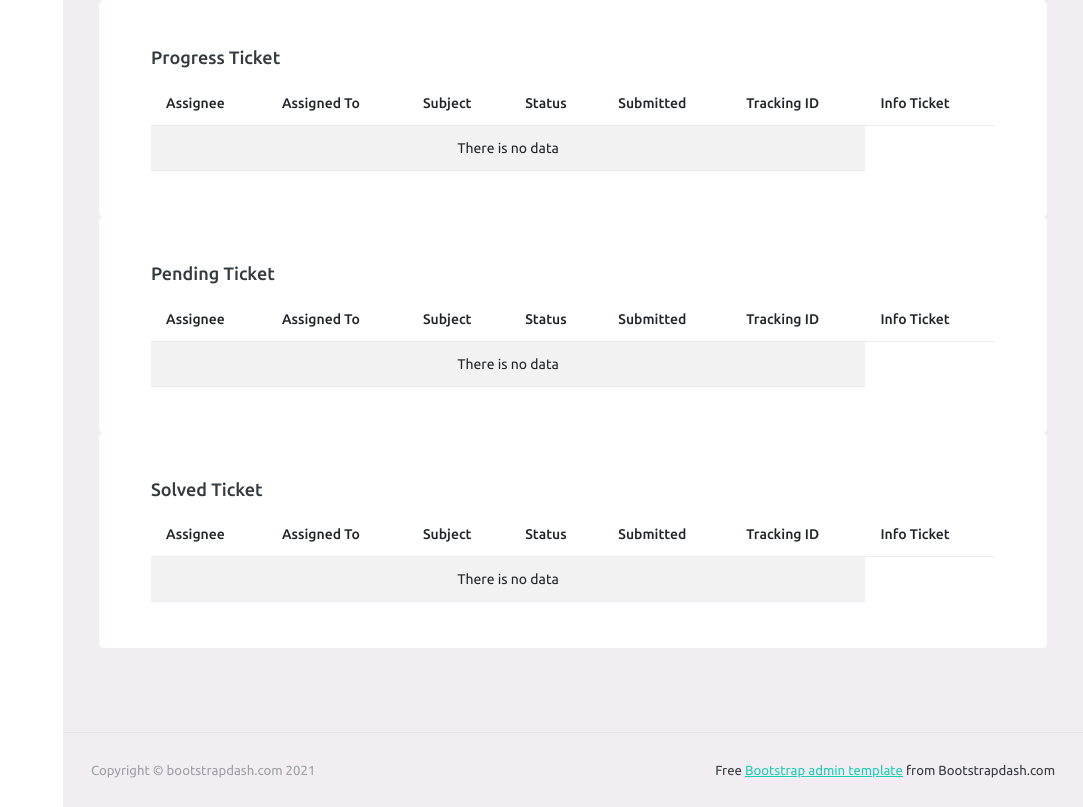
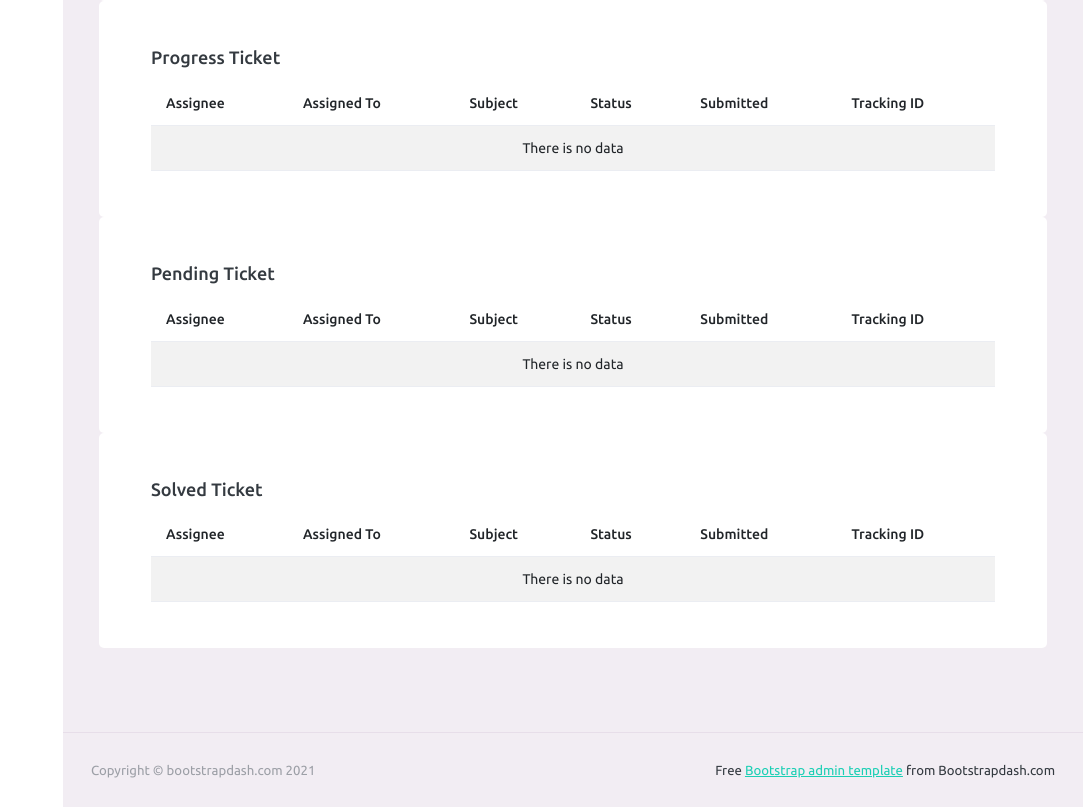
Before and after one commit to DevinFauzan/cmsdashboardbase, a Laravel app: page /detail_ticket-admin in a window 1280 px wide. Shown: the part 620-1427 px from the top of the page, without its empty margins (197-1280 px from the left). Run offline with Laravel 8, Linux system fonts and the light colour scheme; data that the repository does not hold is empty; some libraries are stand-ins or nearby versions.

Commit message:
remove button info table progress,pending,solved

```diff
--- a/resources/views/auth/dashboard.blade.php
+++ b/resources/views/auth/dashboard.blade.php
@@ -199,7 +199,6 @@
                                         <th> Status </th>
                                         <th> Submitted </th>
                                         <th> Tracking ID </th>
-                                        <th> Info Ticket</th>
                                     </tr>
                                 </thead>
                                 @if ($ticket->where('status', 'Progress')->count() > 0)
@@ -228,7 +227,6 @@
                                         <th> Status </th>
                                         <th> Submitted </th>
                                         <th> Tracking ID </th>
-                                        <th> Info Ticket</th>
                                     </tr>
                                 </thead>
                                 @if ($ticket->where('status', 'Pending')->count() > 0)
@@ -257,7 +255,6 @@
                                         <th> Status </th>
                                         <th> Submitted </th>
                                         <th> Tracking ID </th>
-                                        <th> Info Ticket</th>
                                     </tr>
                                 </thead>
                                 @if ($ticket->where('status', 'solved')->count() > 0)
--- a/resources/views/partials/table_pending.blade.php
+++ b/resources/views/partials/table_pending.blade.php
@@ -18,12 +18,12 @@
                         </td>
                         <td>{{ $t->created_at }}</td>
                         <td>{{ $t->ticket_id }}</td>
-                        <td>
+                        {{-- <td>
                             <button class="btn btn-primary btn-sm mdi-24px text-white"
                                 onclick="window.location.href='{{ route('admin_ticket_detail.edit', ['id' => $t->id]) }}'">
                                 Info
                             </button>
-                        </td>
+                        </td> --}}
                     </tr>
                 @endif
             @endforeach
--- a/resources/views/partials/table_progress.blade.php
+++ b/resources/views/partials/table_progress.blade.php
@@ -28,12 +28,12 @@
                     </td>
                     <td>{{ $t->created_at }}</td>
                     <td>{{ $t->ticket_id }}</td>
-                    <td>
+                    {{-- <td>
                         <button class="btn btn-primary btn-sm mdi-24px text-white"
                             onclick="window.location.href='{{ route('admin_ticket_detail.edit', ['id' => $t->id]) }}'">
                             Info
                         </button>
-                    </td>
+                    </td> --}}
                 </tr>
             @endif
         @endforeach
--- a/resources/views/partials/table_solved.blade.php
+++ b/resources/views/partials/table_solved.blade.php
@@ -28,12 +28,12 @@
                         </td>
                         <td>{{ $t->created_at }}</td>
                         <td>{{ $t->ticket_id }}</td>
-                        <td>
+                        {{-- <td>
                             <button class="btn btn-primary btn-sm mdi-24px text-white"
                                 onclick="window.location.href='{{ route('admin_ticket_detail.edit', ['id' => $t->id]) }}'">
                                 Info
                             </button>
-                        </td>
+                        </td> --}}
                     </tr>
                 @endif
             @endforeach
```
